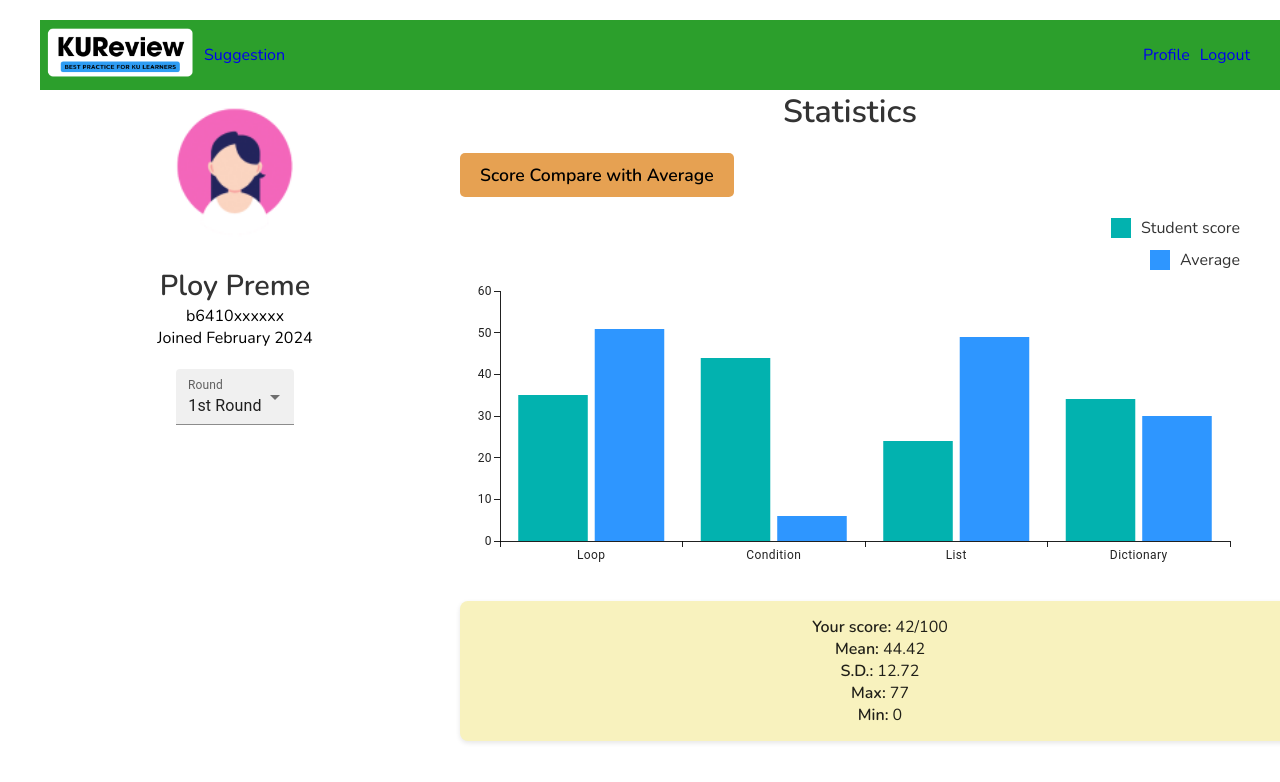
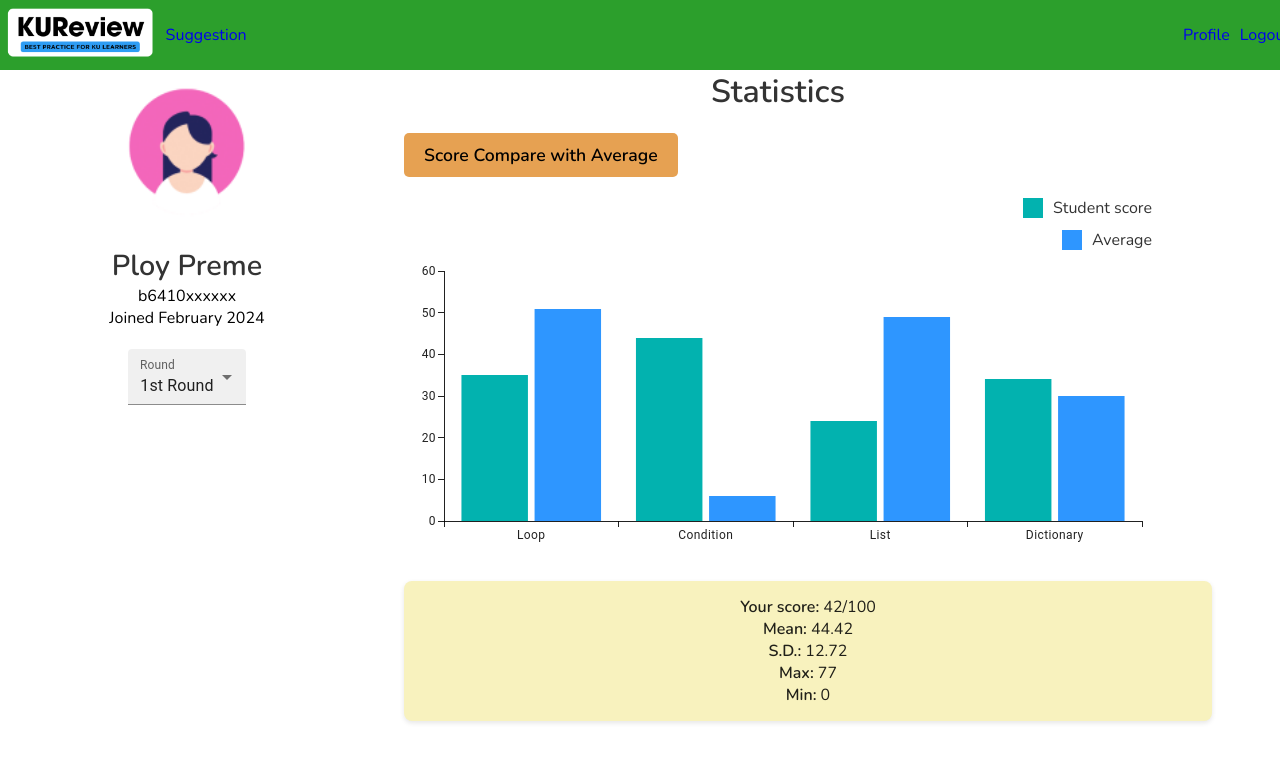
Before and after one commit to KUReview66/KUReview-frontend, a React (Create React App) app: page /profile in a window 1280 px wide. Shown: the top 782 px of the page. Built offline with nearby package versions, Linux system fonts and the light colour scheme; no server answers.

Commit message:
Fix the page width

```diff
--- a/src/styles/Profile.module.css
+++ b/src/styles/Profile.module.css
@@ -1,17 +1,22 @@
 /* Profile.module.css */
 .container {
   font-family: 'Nunito', sans-serif;
-  max-width: 1200px;
-  margin: 0 auto;
-  padding: 20px;
+  width: 100%; /* Ensures full width */
+  max-width: none; /* Overrides any previous max-width */
+  margin: 0 auto; /* Centers the container */
 }
 
 .flexContainer {
   display: flex;
-  justify-content: space-between; /* Creates two columns */
-  gap: 30px; /* Adds space between columns */
-  flex-wrap: wrap; /* Ensures the content wraps on smaller screens */
+  width: 90%; /* Ensures full width */
+  justify-content: center; /* Center elements */
+  gap: 30px; /* Keep spacing */
+  flex-wrap: wrap; /* Ensures responsiveness */
 }
+.MuiPaper-root {
+  width: 100% !important;
+}
+
 
 .leftColumn {
   flex: 1;
```
